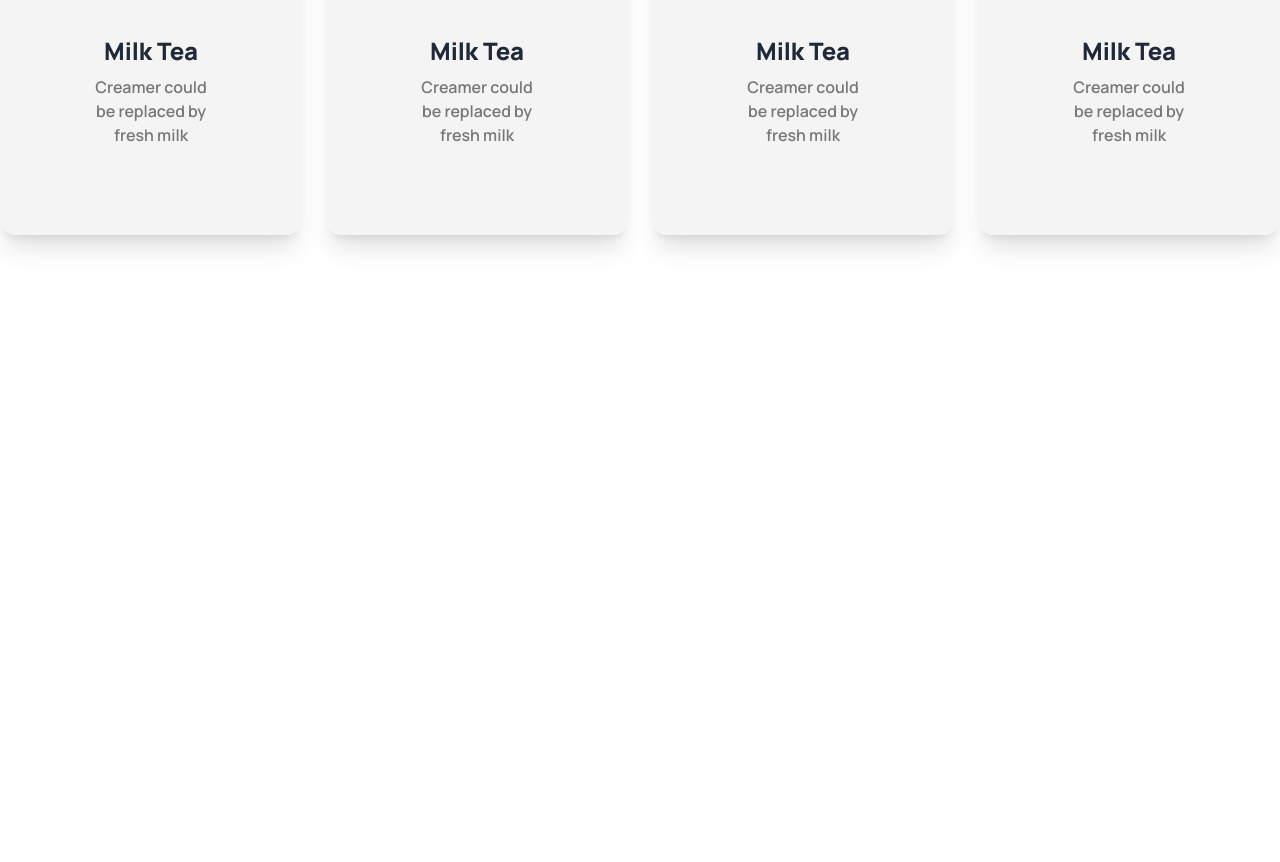
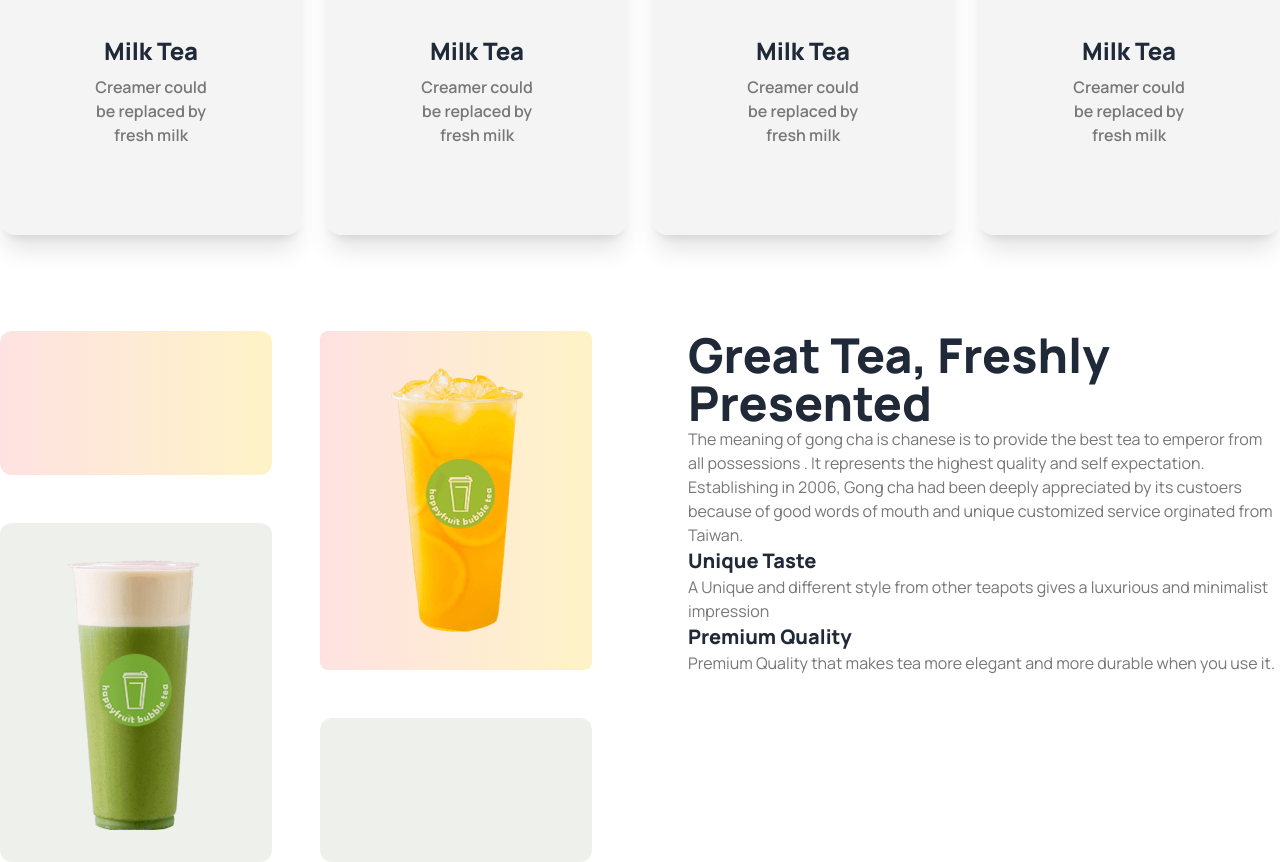
Before and after one commit to jubaeddddd/tea-landing-page-with-daisyUI, a plain HTML site: page index.html in a window 1280 px wide. Shown: the part 990-1852 px from the top of the page. Before the commit the page ends 1321 px from the top, so only its background shows below. Drawn offline with nearby package versions, Linux system fonts and the light colour scheme.

Commit message:
great tea section

```diff
--- a/index.html
+++ b/index.html
@@ -51,7 +51,7 @@
                     </p>
                     <button
                         class="btn btn-primary bg-gradient-to-r from-[#FF8938] to-[#FF0000] text-white font-bold border-none">Explore
-                        More</button>
+                        More <img src="arrow.png" alt=""></button>
                 </div>
                 <div>
                     <div>
@@ -120,6 +120,38 @@
                 </div>
             </div>
         </section>
+        <!-- Great tea section  -->
+        <section class="flex gap-24 flex-col lg:flex-row">
+            <div class="grid grid-cols-1 md:grid-cols-2 flex-1 gap-12">
+                <div class="rounded-xl h-36 bg-gradient-to-r from-red-100 to-amber-100">
+
+                </div>
+                <div class="row-span-2 rounded-lg bg-gradient-to-r from-red-100 to-amber-100
+                flex justify-center items-center px-9 py-9">
+                    <img src="fresh-1.png" alt="">
+                </div>
+                <div class="rounded-xl row-span-2 bg-[#5776391A]
+                flex justify-center items-center">
+                    <img src="fresh-2.png" alt="">
+                </div>
+                <div class="rounded-xl h-36 bg-[#5776391A]">
+
+                </div>
+            </div>
+            <div class="flex-1">
+                <h3 class="text-5xl font-extrabold">Great Tea, Freshly <br>Presented</h3>
+                <p class="text-[#777777]">The meaning of gong cha is chanese is to provide the best tea to emperor from
+                    all possessions . It represents the highest quality and self expectation. Establishing in 2006, Gong
+                    cha had been deeply appreciated by its custoers because of good words of mouth and unique customized
+                    service orginated from Taiwan.</p>
+                <h4 class="text-xl font-extrabold">Unique Taste</h4>
+                <p class="text-[#777777]">A Unique and different style from other teapots gives a luxurious and
+                    minimalist impression</p>
+                <h4 class="text-xl font-extrabold">Premium Quality</h4>
+                <p class="text-[#777777]">Premium Quality that makes tea more elegant and more durable when you use it.
+                </p>
+            </div>
+        </section>
     </main>
     <footer>
 
```
